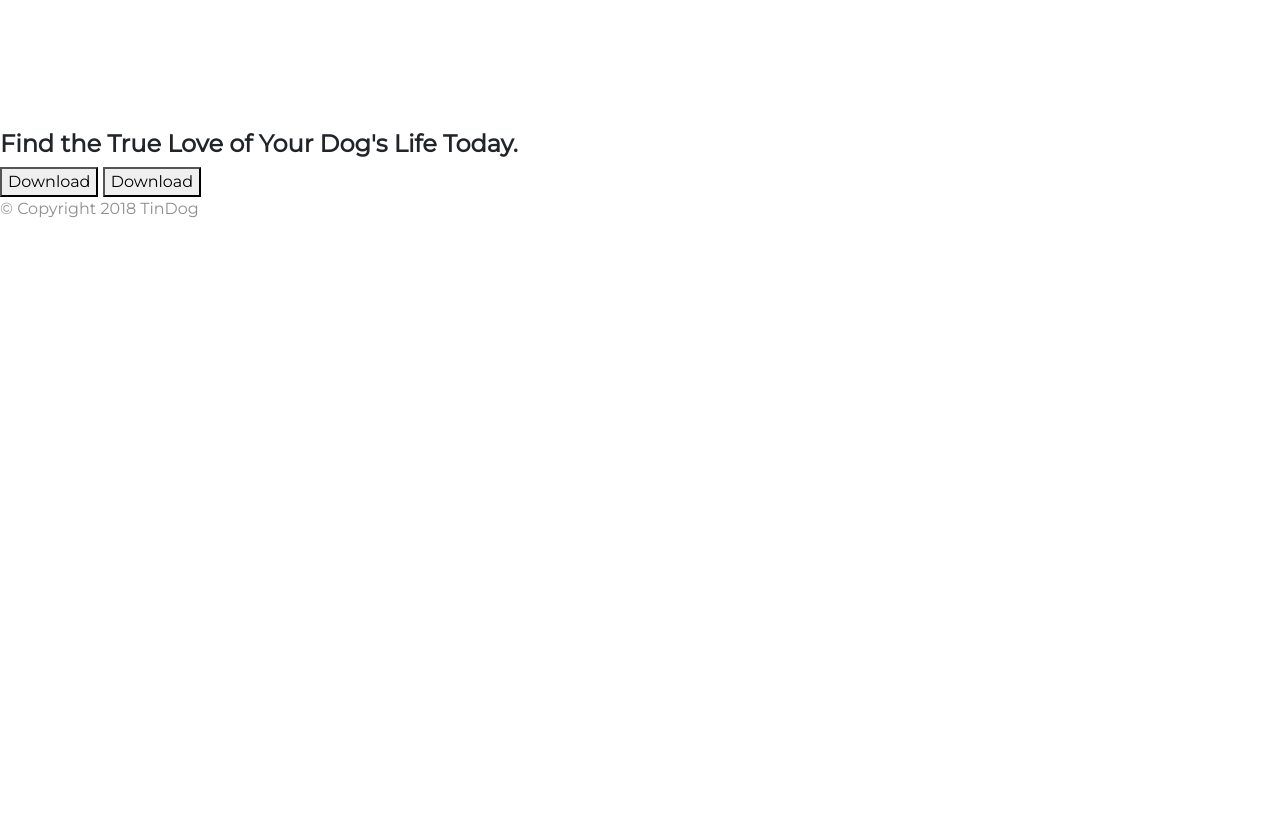
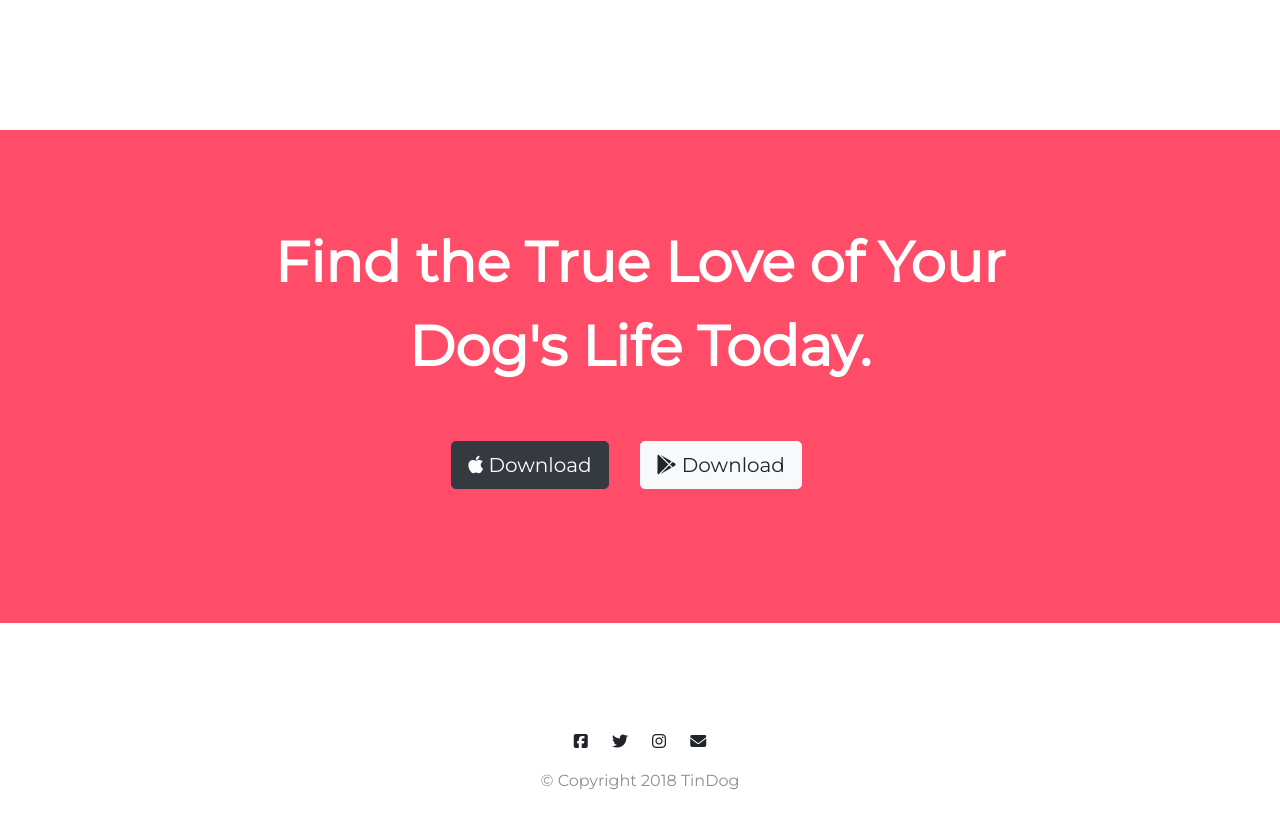
Before and after one commit to xibaloko/TindogBootstrapCourse, a plain HTML site: page index.html in a window 1280 px wide. Shown: the part 2473-3301 px from the top of the page. Before the commit the page ends 2710 px from the top, so only its background shows below. Drawn offline with nearby package versions, Linux system fonts and the light colour scheme.

Commit message:
footer section implemented

```diff
--- a/css/styles.css
+++ b/css/styles.css
@@ -135,10 +135,38 @@ p {
   padding: 3% 2%;
 }
 
+/*CTA Section*/
+
+#cta{
+  background-color: #ff4c68;
+  color: #fff;
+  padding: 7% 15%;
+  text-align: center;
+}
+
+.cta-heading{
+  font-family: "Montserrat";
+  font-weight: bold;
+  font-size: 3.5rem;
+  line-height: 1.5;
+}
+
+/*Footer Section*/
+
+#footer{
+  padding: 7% 15%;
+  text-align: center;
+}
+
+.social-icon{
+  margin: 20px 10px;
+}
+
 @media (max-width: 1028px){
   #title{
     text-align: center;
   }
+
   .image-title{
     position: static;
     transform: rotate(0);
--- a/index.html
+++ b/index.html
@@ -44,13 +44,13 @@
         <div class="collapse navbar-collapse" id="navbarTogglerDemo01">
           <ul class="navbar-nav ml-auto">
             <li class="nav-item">
-              <a href="" class="nav-link">Contact</a>
+              <a href="#footer" class="nav-link">Contact</a>
             </li>
             <li class="nav-item">
-              <a href="" class="nav-link">Pricing</a>
+              <a href="#pricing" class="nav-link">Pricing</a>
             </li>
             <li class="nav-item">
-              <a href="" class="nav-link">Download</a>
+              <a href="#cta" class="nav-link">Download</a>
             </li>
           </ul>
         </div>
@@ -195,14 +195,18 @@
   <!-- Call to Action -->
 
   <section id="cta">
-    <h3>Find the True Love of Your Dog's Life Today.</h3>
-    <button type="button">Download</button>
-    <button type="button">Download</button>
+    <h3 class="cta-heading">Find the True Love of Your Dog's Life Today.</h3>
+    <button class="download-button btn btn-lg btn-dark" type="button"><i class="fab fa-apple"></i> Download</button>
+    <button class="download-button btn btn-lg btn-light" type="button"> <i class="fab fa-google-play"></i> Download</button>
   </section>
 
   <!-- Footer -->
 
   <footer id="footer">
+    <i class="social-icon fab fa-facebook-square"></i>
+    <i class="social-icon fab fa-twitter"></i>
+    <i class="social-icon fab fa-instagram"></i>
+    <i class="social-icon fas fa-envelope"></i>
     <p>© Copyright 2018 TinDog</p>
   </footer>
 </body>
```
